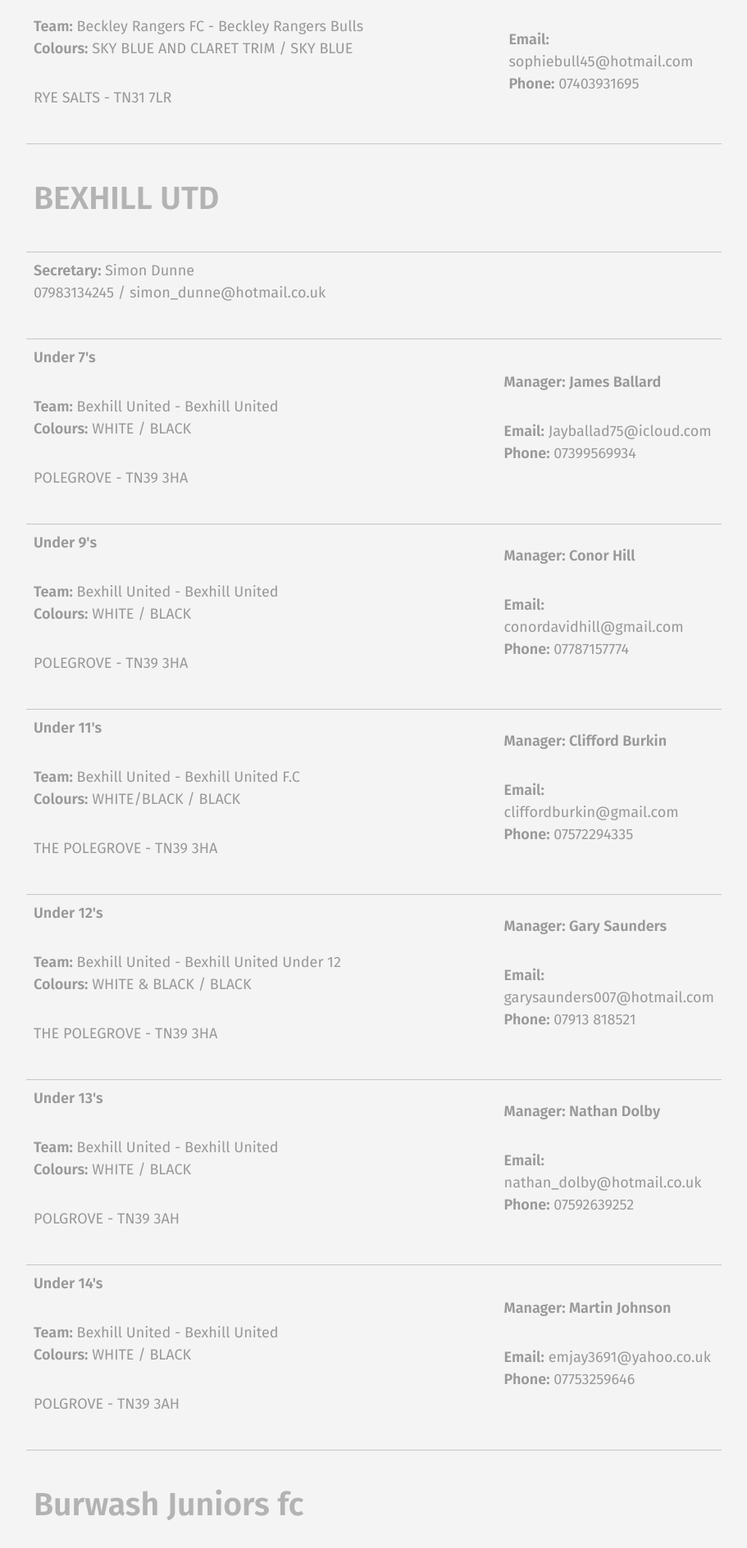
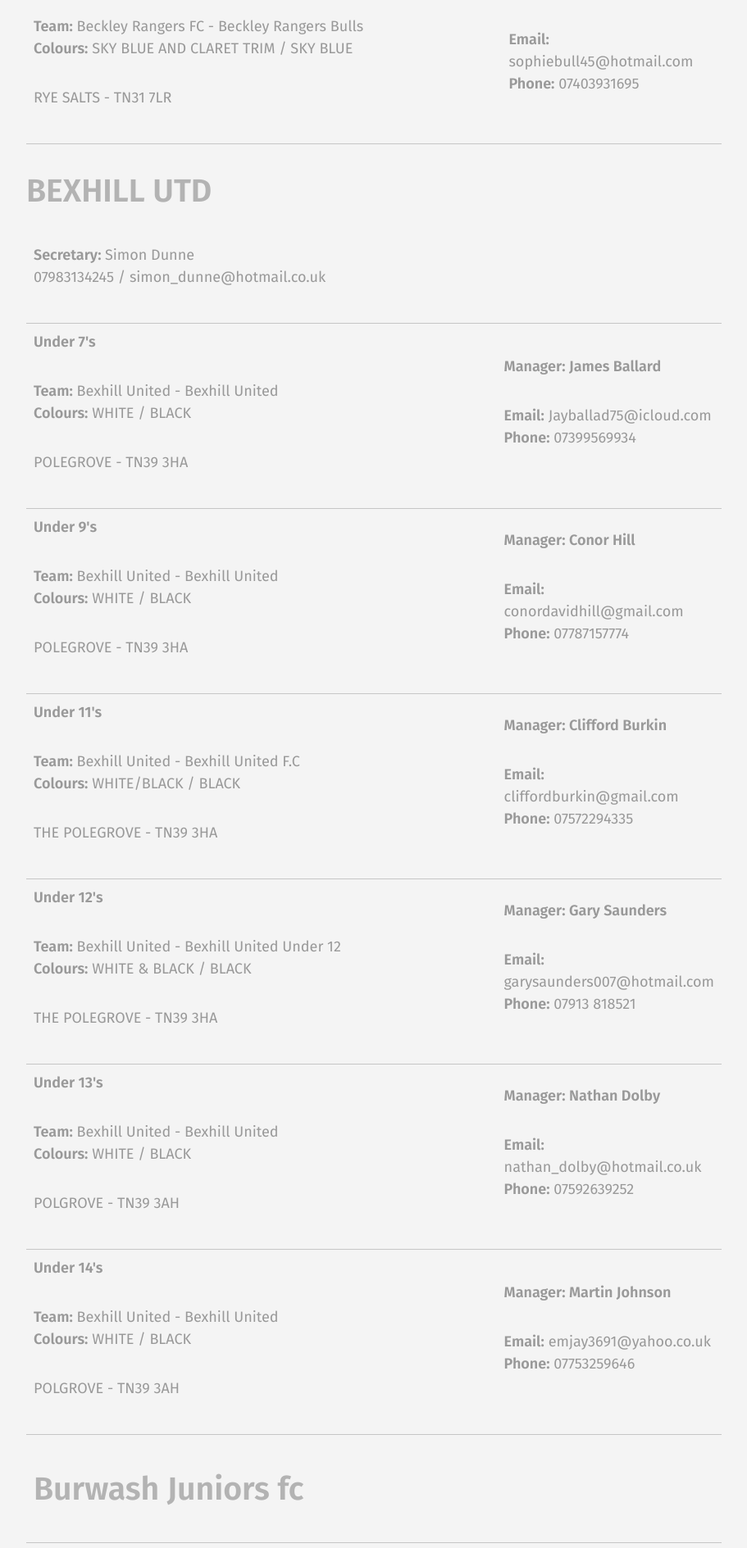
Before and after one commit to rotherleague/Rother, a Jekyll site: the page built from clubs.md, in a window 1280 px wide. Shown: the part 2367-4256 px from the top of the page at 82% size, without its empty margins (56-967 px from the left). Built offline with Jekyll 4.4.1, drawn with Linux system fonts in a browser that asks for light colours; comment, search, counter and statistics services are not loaded; a style sheet for code colours, icons or effects is not loaded.

Commit message:
Update bexhill.html

```diff
--- a/_includes/clubs/bexhill.html
+++ b/_includes/clubs/bexhill.html
@@ -1,9 +1,6 @@
+<h2 id="bexhill"><strong>BEXHILL UTD</strong></h2>
 <table class="table table-striped table-bordered" cellpadding="10" cellspacing="1" width="100%">
-         <tr>
-            <td colspan="2">
-               <h2><strong>BEXHILL UTD</strong></h2>
-            </td>
-         </tr>
+
          <tr>
             <td colspan="2">
                <p><strong>Secretary: </strong> Simon Dunne<br />07983134245 / simon_dunne@hotmail.co.uk <br /></p>
```
